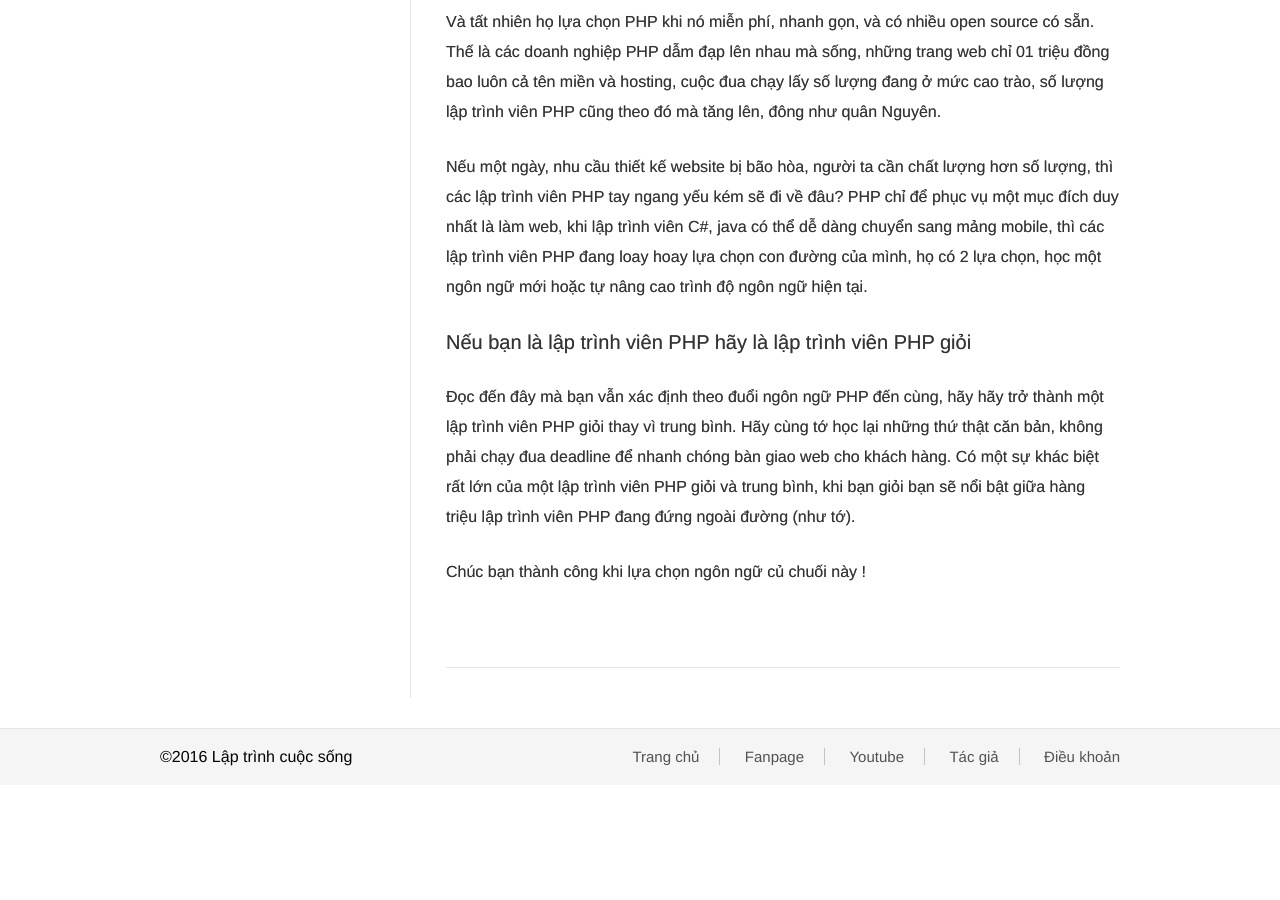
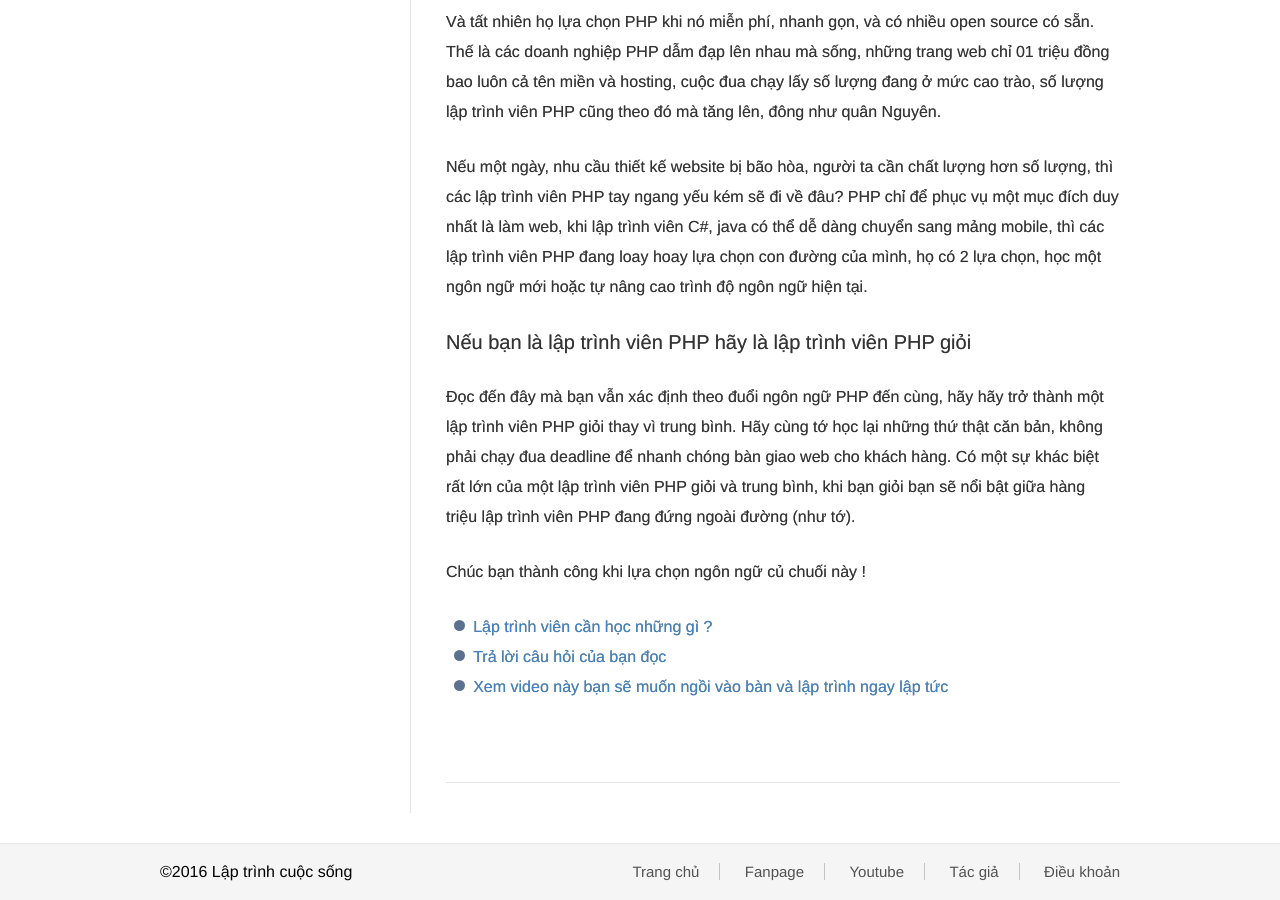
Before and after one commit to nguyentest/laptrinhcuocsong, a Jekyll site: the page built from _posts/2016-12-28-lap-trinh-vien-php-dung-day-duong.md, in a window 1280 px wide and 900 px high, scrolled down 1993 px. Built offline with Jekyll 4.4.1, drawn with Linux system fonts in a browser that asks for light colours; before the commit the page ends 2778 px from its top, so only the background shows below that.

Commit message:
Update 2016-12-28-lap-trinh-vien-php-dung-day-duong.md

```diff
--- a/_posts/2016-12-28-lap-trinh-vien-php-dung-day-duong.md
+++ b/_posts/2016-12-28-lap-trinh-vien-php-dung-day-duong.md
@@ -3,6 +3,13 @@ layout: post
 title: Lập trình viên PHP đứng đầy đường
 thumbnail: php.png
 category: Chuyện nghề nghiệp
+related_posts:
+ - title: Lập trình viên cần học những gì ?
+   link: http://laptrinhcuocsong.com/lap-trinh-vien-can-hoc-nhung-gi.html
+ - title: Trả lời câu hỏi của bạn đọc
+   link: http://laptrinhcuocsong.com/tra-loi-cau-hoi-ban-doc.html
+ - title: Xem video này bạn sẽ muốn ngồi vào bàn và lập trình ngay lập tức
+   link: http://laptrinhcuocsong.com/xem-video-nay-ban-se-muon-ngoi-vao-va-lap-trinh-ngay-lap-tuc.html
 ---
 Thật khó để đặt tiêu đề bài viết này như thế nào cho sát thực nhất, ban đầu tớ định đặt là "Lập trình viên PHP, những kẻ khờ dại" hoặc "Lập trình viên PHP - Những kẻ đáng thương", thật khó lựa chọn tiêu đề nào để miêu tả hết số phận của những lập trình viên đang theo đuổi một ngôn ngữ củ chuối nhất: PHP.
 
```
